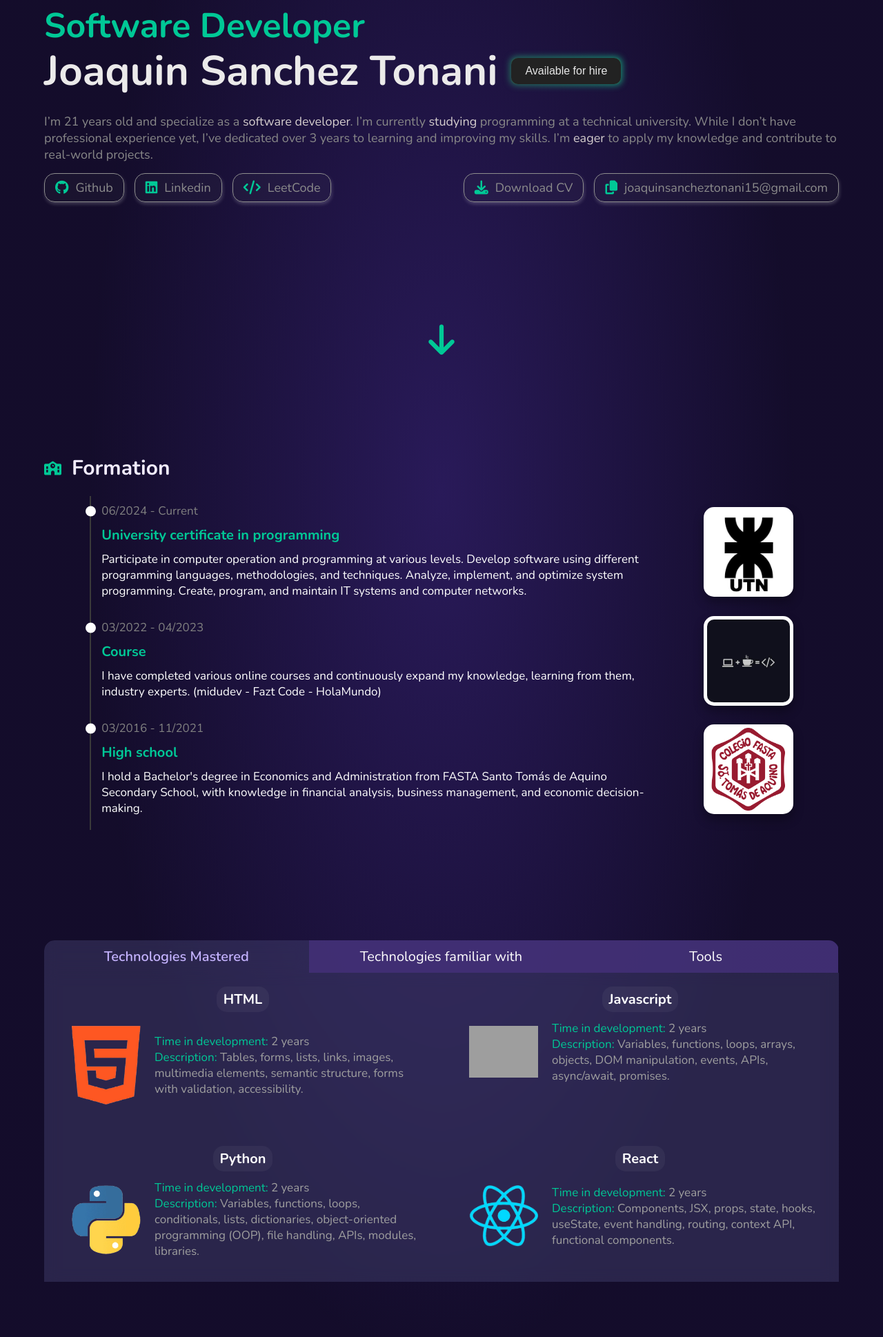
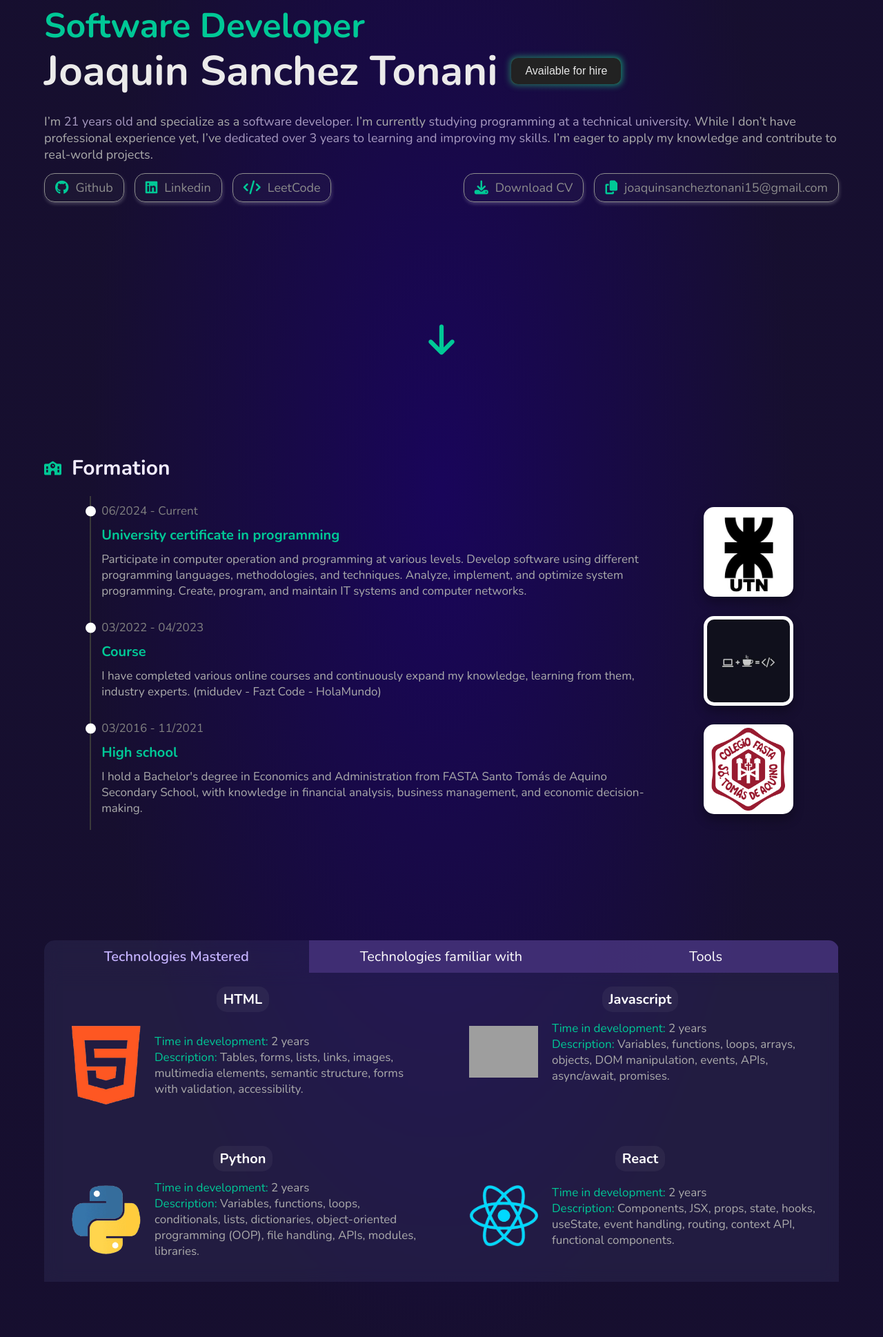
Before and after one commit to Joaquin-Sanchez-Tonani/portfolio-dev, an Astro site: page / in a window 1280 px wide. Shown: the part 242-2180 px from the top of the page at 69% size. Built offline with nearby package versions, Linux system fonts and the light colour scheme; Astro itself is replaced by a stand-in of ours; grey boxes are pictures that could not be loaded; a web font is replaced by a local one.

Commit message:
Change cv and design improvements

```diff
--- a/src/components/Formation.astro
+++ b/src/components/Formation.astro
@@ -88,6 +88,9 @@ const {list,select,tittleSection,logo} = Astro.props
         padding-top: 10px;
         height: fit-content;
     }
+    .description p{
+        color: var(--normal-text);
+    }
     @media (max-width: 980px){
 		img{
             width: 50px;
--- a/src/components/Home.astro
+++ b/src/components/Home.astro
@@ -23,10 +23,10 @@ if (month < 0 || (month === 0 && day < 0)) {
         <!--<p class="phrase">"Programming isn’t about what you know; it’s about what you can figure out."</p-->
         <!--img src="https://joaquinsanton.netlify.app/assets/profile-d1673825.jpg" alt="joaquin photo"-->
         <p class="about">
-            I’m {edad} years old and specialize as a <span class="important-words">software developer</span>.
-            I’m currently <span class="important-words">studying</span> programming at a technical university.
-            While I don’t have professional experience yet, I’ve dedicated over 3 years to learning and improving my skills.
-            I’m <span class="important-words">eager</span> to apply my knowledge and contribute to real-world projects.
+            I’m <span class="important-words">{edad} years old</span> and specialize as a <span class="important-words">software developer</span>.
+            I’m currently <span class="important-words">studying programming at a technical university</span>.
+            While I don’t have professional experience yet, I’ve <span class="important-words">dedicated over 3 years to learning and improving my skills</span>.
+            I’m eager to apply my knowledge and contribute to real-world projects.
         </p>
         <div class="links">
             <div>
@@ -35,7 +35,7 @@ if (month < 0 || (month === 0 && day < 0)) {
                 <a target="_blank" class="description-a" href="https://leetcode.com/u/FazSuS3gAv/"><i class="fa-solid fa-code"></i>LeetCode</a>
             </div>
             <div>
-                <a target="_blank" class="description-a" href="https://drive.google.com/file/d/10jJ1gazRarwIOpvuYnh8IMbYzfDc5r4G/view?usp=sharing"><i class="fa-solid fa-download"></i>Download CV</a>
+                <a target="_blank" class="description-a" href="https://drive.google.com/file/d/1yyLzDOEVZ00JddzPlMJiNuhv81AfvRk6/view?usp=sharing"><i class="fa-solid fa-download"></i>Download CV</a>
                 <CopyEmail />
             </div>
         </div>
@@ -152,7 +152,7 @@ if (month < 0 || (month === 0 && day < 0)) {
     }
     .about{
         font-size: 18px;
-        color: rgb(136, 136, 136);
+        color: var(--normal-text);
     }
     .description img{
         background-color: var();
@@ -160,7 +160,7 @@ if (month < 0 || (month === 0 && day < 0)) {
         width: 170px;
     }
     .important-words{
-        color: rgb(213, 206, 206);
+        color: rgb(168, 155, 194);
     }
     .links{
         display: flex;
--- a/src/components/Projects.astro
+++ b/src/components/Projects.astro
@@ -83,4 +83,14 @@ const projects = [
         gap: 15px;
         margin: 20px 0;
     }
+    @media (max-width: 980px) {
+        img{
+        width: 100%;
+        height: 300px;
+        object-fit: contain;
+        }
+        a:hover{
+            transform: scale(1);
+        }
+    }
 </style>
--- a/src/components/languages.css
+++ b/src/components/languages.css
@@ -54,11 +54,11 @@
     list-style: none;
 }
 .time-component span{
-    color: rgb(159, 159, 159);
+    color: var(--normal-text);
     font-size: 17px;
 }
 .text-component span{
-    color: rgb(159, 159, 159);
+    color: var(--normal-text);
     font-size: 17px;
 }
 
@@ -75,6 +75,9 @@
     .time-component span{
         font-size: 14px;
     }
+    .text-component{
+        font-size: 14px;
+    }
     .text-component span{
         font-size: 14px;
     }
--- a/src/components/languages.jsx
+++ b/src/components/languages.jsx
@@ -2,7 +2,7 @@ import './languages.css'
 export default function Languages(props){
     return(
         <article className="article-component">
-            <a target='_blank' href={props.url}><h3 className="h3-component">{props.name}</h3></a>
+            <h3 className="h3-component"><a target='_blank' href={props.url}>{props.name}</a></h3>
             <div className="separation-component">
                 <img loading='lazy' className="img-component" src={props.img} alt={props.name}/>
                 <div className="description-component">
--- a/src/components/technologies.css
+++ b/src/components/technologies.css
@@ -49,14 +49,14 @@
 }
 
 .active{
-    background-color: rgba(85, 84, 138, 0.346) !important;
+    background-color: var(--background-color2) !important;
     backdrop-filter: blur(10px);
     color: rgb(197, 179, 255);
     font-weight: 600;
 }
 
 .classification-ul1 li:hover{
-    background-color: rgba(85, 84, 138, 0.346);
+    background-color: var(--background-color2);
     backdrop-filter: blur(10px);
     transition: .5s;
 }
--- a/src/layouts/Layout.astro
+++ b/src/layouts/Layout.astro
@@ -45,10 +45,11 @@ const { title } = Astro.props;
 		--primary-color: #f2ecff;
 		--secondary-color: #00c896;
 		--accent-color: #3a3a3a;
-		--background-color: #291a59;
-		--background-color2: rgba(85, 84, 138, 0.346);
-		--ellipse-color: #00000085;
+		--background-color: #19055a;
+		--background-color2: rgba(85, 84, 138, 0.197);
+		--ellipse-color: #1515159e;
 		--link-color: #2980b9;
+		--normal-text: rgb(171, 171, 171);
 	}
 	section{
 		scroll-margin-top: 80px;
```
